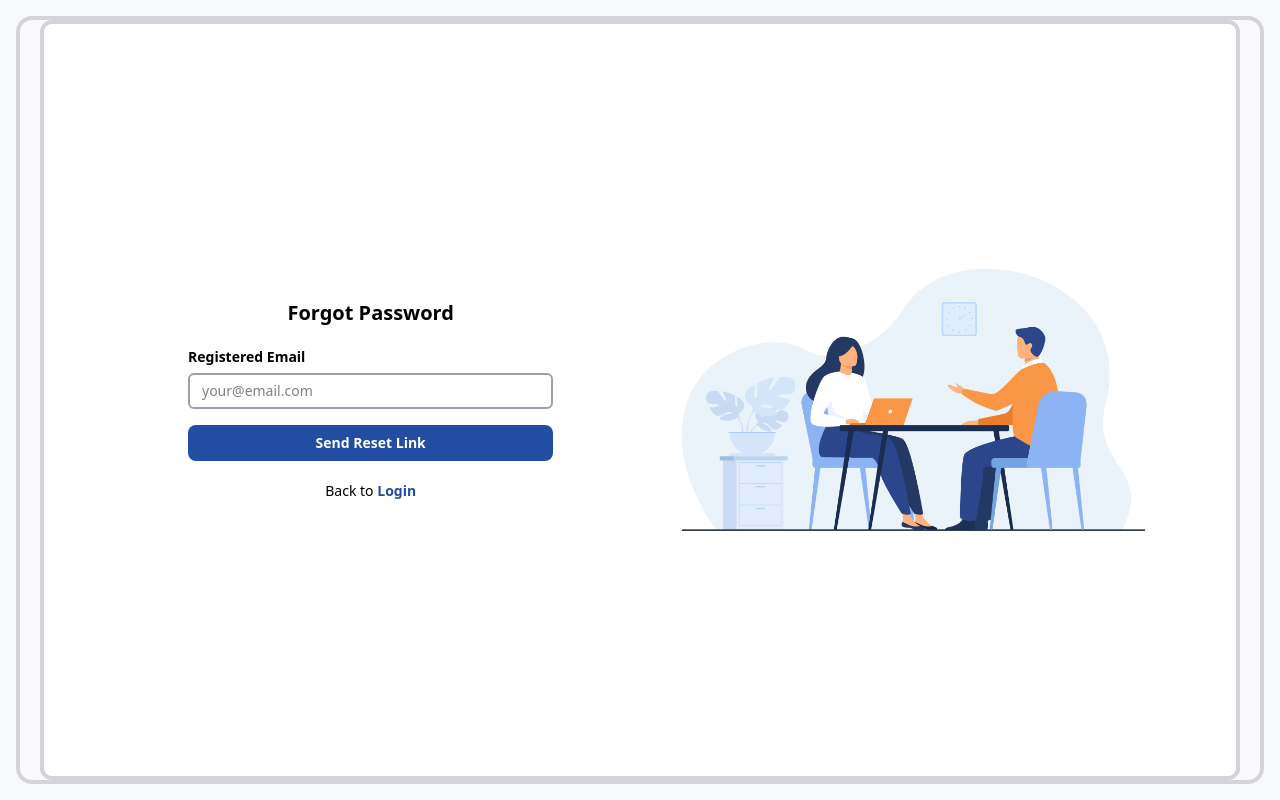
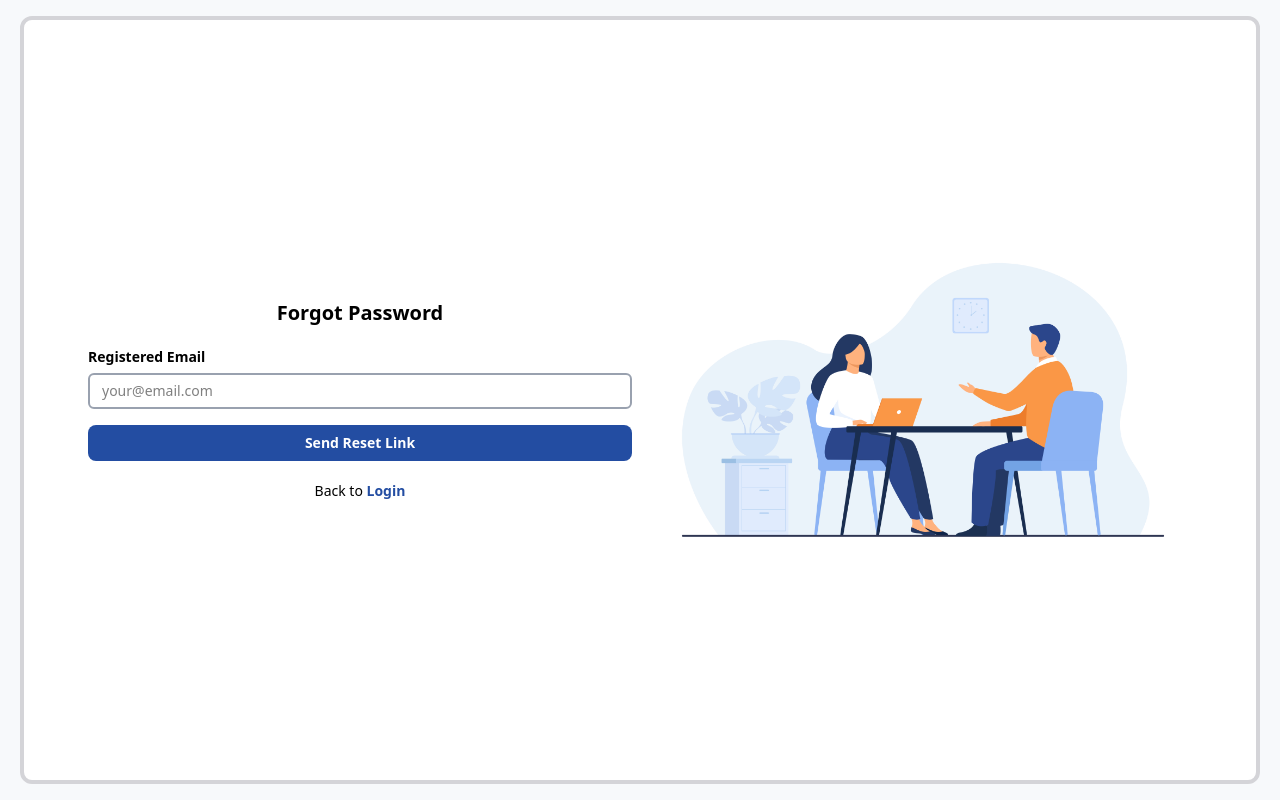
Before and after one commit to Alexanderrikky10/JobNetra, a React (Vite) app in the folder frontend/: page /forgot-password in a window 1280 px wide. Built offline with nearby package versions, Linux system fonts and the light colour scheme.

Commit message:
Add resposiveness to forgotpassword and resetpassword

```diff
--- a/frontend/src/components/Fragments/ForgotPasswordForm.jsx
+++ b/frontend/src/components/Fragments/ForgotPasswordForm.jsx
@@ -19,7 +19,7 @@ const ForgotPasswordForm = (props) => {
     errorForgotPassword,
   } = props;
   return (
-    <div className="flex-1/2 py-6 rounded-lg flex flex-col items-start justify-center lg:px-20 md:px-12 px-12">
+    <div className="flex-1/2 rounded-lg flex flex-col items-start justify-center">
       {/* Logo */}
       {/* <div className="mb-7">
         <p>JobNetra</p>
--- a/frontend/src/components/Fragments/ResetPasswordForm.jsx
+++ b/frontend/src/components/Fragments/ResetPasswordForm.jsx
@@ -18,7 +18,7 @@ const ResetPasswordForm = (props) => {
     errorResetPassword,
   } = props;
   return (
-    <div className="flex-1/2 py-6 rounded-lg flex flex-col items-start justify-center lg:px-20 md:px-12 px-12">
+    <div className="flex-1/2 rounded-lg flex flex-col items-start justify-center">
       {/* Logo */}
       {/* <div className="mb-7">
         <p>JobNetra</p>
--- a/frontend/src/pages/forgotPassword/forgotPassword.jsx
+++ b/frontend/src/pages/forgotPassword/forgotPassword.jsx
@@ -15,7 +15,7 @@ const ForgotPassword = () => {
     errorForgotPassword,
   } = useForgotPassword();
   return (
-    <div className="absolute inset-4 border-4 border-zinc-300 rounded-2xl flex items-center md:h-auto h-max ">
+    <div className="rounded-2xl py-4 flex items-center h-lvh min-h-120">
       <AuthLayout>
         <ForgotPasswordForm
           handleSubmitForgotPassword={handleSubmitForgotPassword}
--- a/frontend/src/pages/resetPassword/resetPassword.jsx
+++ b/frontend/src/pages/resetPassword/resetPassword.jsx
@@ -15,7 +15,7 @@ const ResetPassword = () => {
     errorResetPassword,
   } = useResetPassword();
   return (
-    <div className="absolute inset-4 border-4 border-zinc-300 rounded-2xl flex items-center md:h-auto h-max ">
+    <div className="rounded-2xl py-4 flex items-center h-lvh min-h-120">
       <AuthLayout>
         <ResetPasswordForm
           handleSubmitResetPassword={handleSubmitResetPassword}
```
